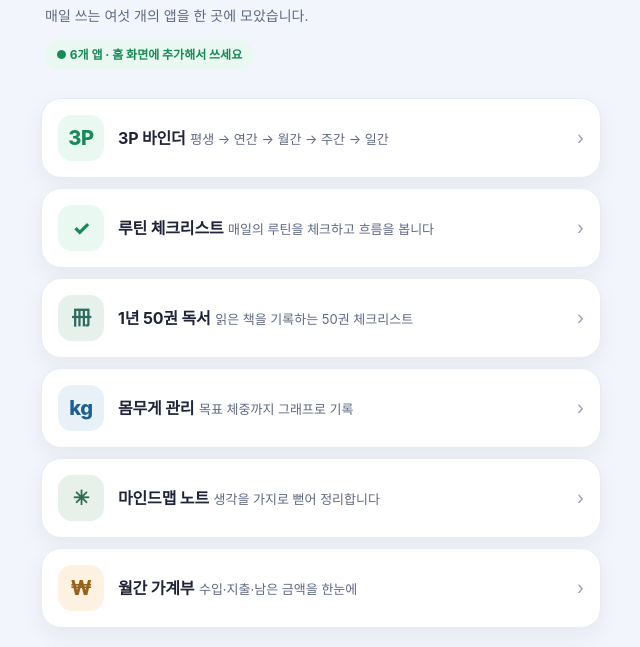
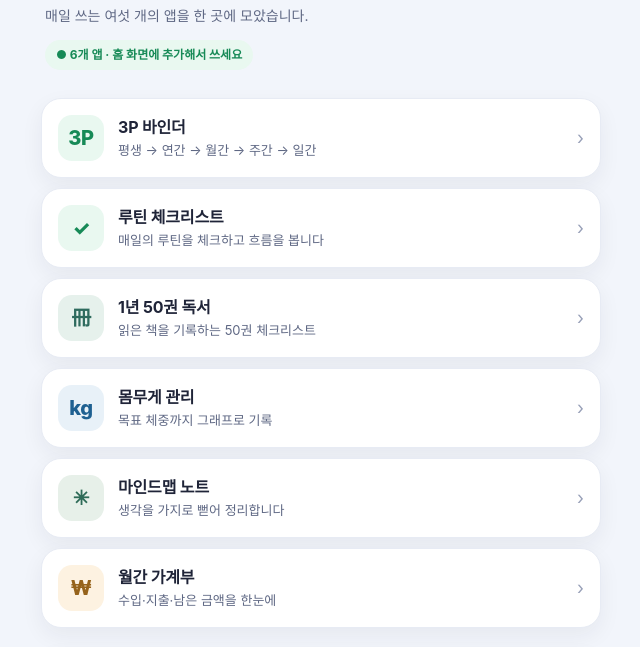
Before and after one commit to kakaomoonlightcat-dev/my-apps, a plain HTML site: page index.html in a window 1280 px wide. Shown: the part 87-734 px from the top of the page, without its empty margins (319-959 px from the left). Drawn offline with Linux system fonts and the light colour scheme.

Commit message:
도구 모음 앱 카드의 이름·설명 두 줄 정렬

```diff
--- a/index.html
+++ b/index.html
@@ -63,8 +63,8 @@
     font-size:20px; font-weight:800; letter-spacing:-.02em;
   }
   .txt{ flex:1 1 auto; min-width:0; }
-  .name{ font-size:16px; font-weight:700; letter-spacing:-.01em; }
-  .desc{ font-size:13px; color:var(--ink2); margin-top:2px; }
+  .name{ display:block; font-size:16px; font-weight:700; letter-spacing:-.01em; }
+  .desc{ display:block; font-size:13px; color:var(--ink2); margin-top:2px; }
   .arrow{ flex:0 0 auto; color:var(--ink3); font-size:18px; }
   .g1{ background:#E9F8F0; color:#178A57; }
   .g2{ background:#E9F8F0; color:#178A57; }
```
